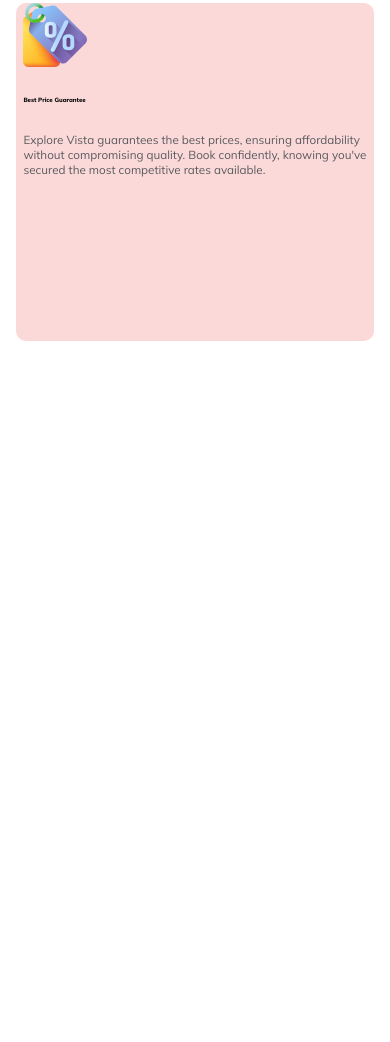
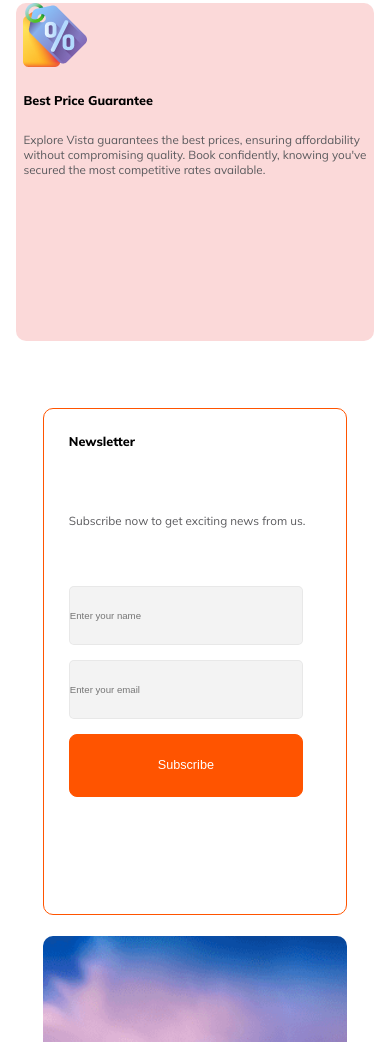
Before and after one commit to MrMaher19/Second-Assignment, a plain HTML site: page index.html in a window 390 px wide. Shown: the part 4795-5837 px from the top of the page. Before the commit the page ends 5161 px from the top, so only its background shows below. Drawn offline with Linux system fonts and the light colour scheme.

Commit message:
'newsletter'

```diff
--- a/index.html
+++ b/index.html
@@ -128,6 +128,17 @@
                 <p class="similar-p">Explore Vista guarantees the best prices, ensuring affordability without compromising quality. Book confidently, knowing you've secured the most competitive rates available.</p>
             </div>
         </div>
+        <div class="newsletter-section">
+            <div class="newsletter">
+                <h3 class="similar-h3">Newsletter</h3>
+                <p class="similar-p">Subscribe now to get exciting news from us.</p>
+                <input type="text" placeholder="Enter your name">
+                <input type="text" placeholder="Enter your email">
+                <button class="similar-btn sub-btn">Subscribe</button>
+            </div>
+            <div class="newsletter-img">
+            </div>
+        </div>
             <main>
 </body>
 </html>
--- a/style.css
+++ b/style.css
@@ -75,7 +75,7 @@ nav ul li a:hover{
     display: flex;
     justify-content: center;
     align-items: center;
-    gap: 1.5vw;
+    gap: 1.5vh;
     width: 57vw;
     height: 11vh;
     border-radius: 8px;
@@ -272,12 +272,58 @@ nav ul li a:hover{
 }
 
 .similar-h3{
-    font-size: 1.2rem;
+    font-size: 1.3rem;
     font-weight: 800;
     line-height: 30px;
     padding: 2vh 0;
 }
 
+.newsletter-section{
+    margin: 15vh auto;
+    width: 85%;
+    display: flex;
+    justify-content: space-between;
+    align-items: center;
+}
+
+.newsletter{
+    width: 39%;
+    height: 60vh;
+    border: 1px solid #FF5400;
+    border-radius: 10px;
+    display: flex;
+    flex-direction: column;
+    row-gap: 15px;
+    padding: 0 0 0 3vh;
+}
+
+.newsletter p{
+    padding: 3vh 0 5vh 0;
+}
+
+.newsletter input{
+    width: 27vw;
+    height: 7vh;
+    background-color: #1313180D;
+    border: 1px solid #1313180D;
+    border-radius: 5px;
+    font-size: 1rem;
+}
+
+.newsletter button{
+    width: 27vw;
+    font-size: 1.2rem;
+}
+
+.newsletter-img{
+    background-image: url(Rectangle\ 8\ \(1\).png);
+    background-position: center;
+    background-size: cover;
+    background-repeat: no-repeat;
+    width: 39%;
+    height: 60vh;
+    border-radius: 10px;
+}
 
 
 
@@ -343,6 +389,9 @@ nav ul li a:hover{
     font-size: 3.5rem;
     padding: 0 0 2.5vh 0;
    }
+   .similar-h3{
+    font-size: 2.5rem;
+   }
    .similar-p{
      font-size: 2.3rem;
    }
@@ -403,4 +452,20 @@ nav ul li a:hover{
     .similar-div:not(:last-child) {
         margin-bottom: 3vh;
     }
+    .newsletter-section{
+        flex-direction: column;
+        margin: 5vh auto;
+        gap:2.5vh;
     }
+    .newsletter input{
+        width: 60vw;
+        font-size: 1.9rem;
+    }
+    .newsletter .sub-btn{
+        width: 60vw;
+        font-size: 2.5rem;
+    }
+    .newsletter, .newsletter-img{
+        width: 92%;
+    }
+    }
```
